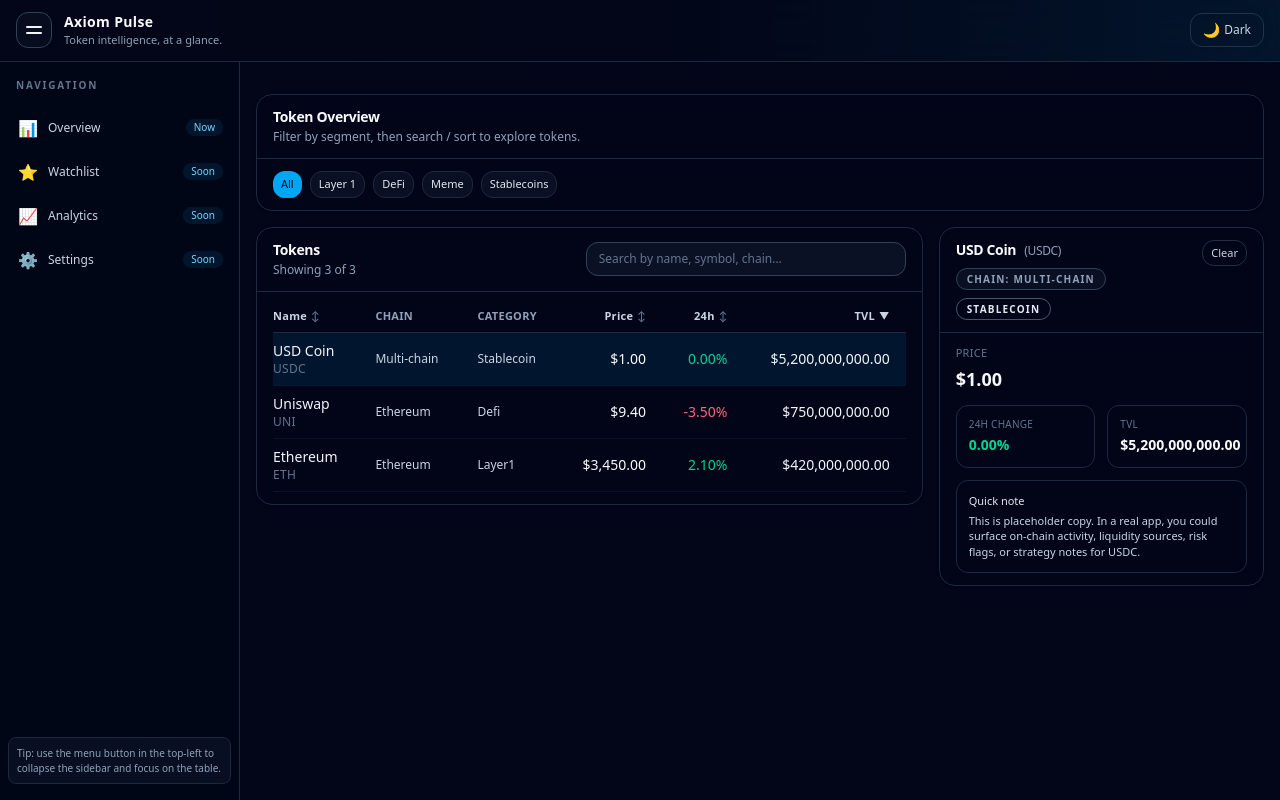
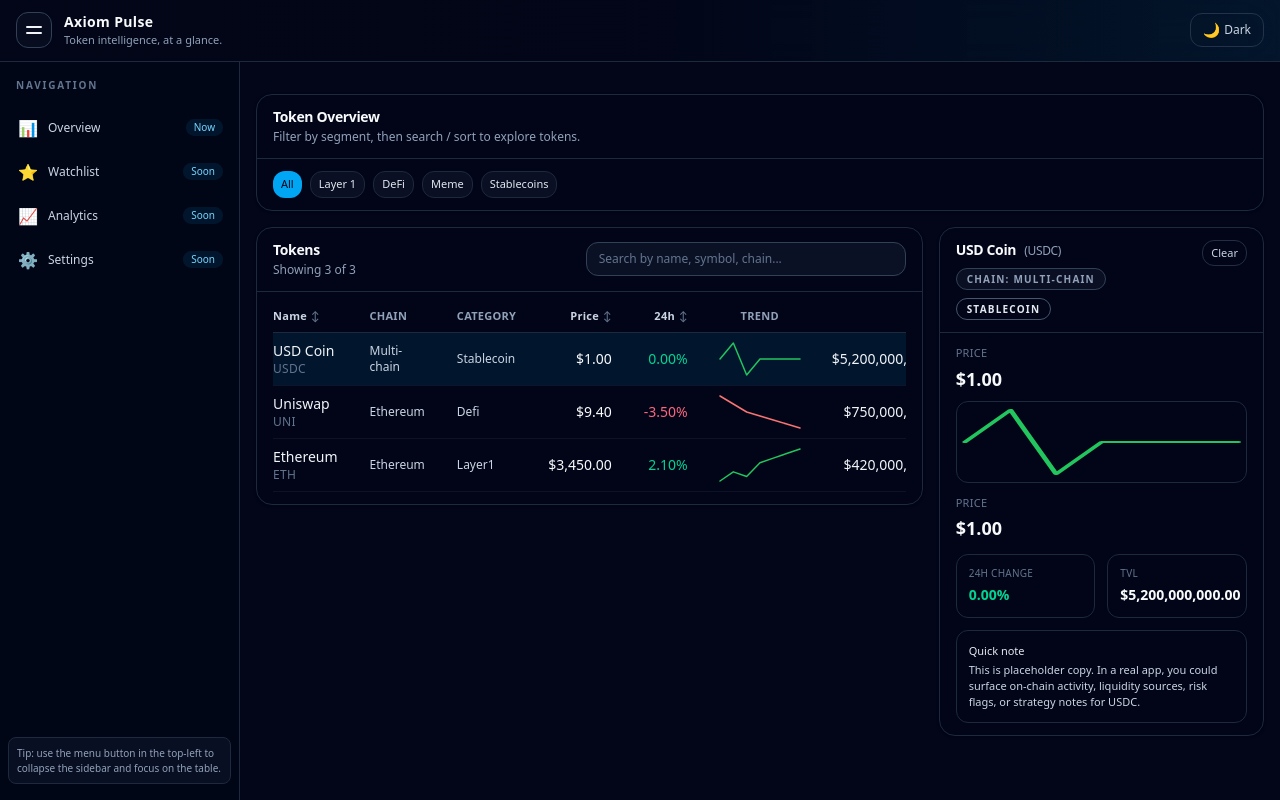
Before and after one commit to sangram-sethi/Token-Trading-Table, a Next.js app: page / in a window 1280 px wide. Both pictures are taken after a click on the element 589 px from the left and 359 px from the top of the page. Built offline with nearby package versions, Linux system fonts and the light colour scheme.

Commit message:
added sparkline

```diff
--- a/src/components/tokens/TokenDetailsPanel.tsx
+++ b/src/components/tokens/TokenDetailsPanel.tsx
@@ -13,6 +13,8 @@ import {
 } from "@/components/ui/Card";
 import { Button } from "@/components/ui/Button";
 import { Badge } from "@/components/ui/Badge";
+import TokenSparkline from "@/components/tokens/TokenSparkline";
+
 
 export default function TokenDetailsPanel() {
   const dispatch = useDispatch<AppDispatch>();
@@ -84,6 +86,25 @@ export default function TokenDetailsPanel() {
 
       <CardContent className="space-y-3 text-sm">
         <div>
+  <div className="text-[11px] uppercase tracking-wide text-slate-500">
+    Price
+  </div>
+  <div className="mt-1 text-lg font-semibold text-slate-50">
+    {formatCurrency(token.priceUsd)}
+  </div>
+
+  {/* bigger sparkline */}
+  <div className="mt-2 rounded-xl border border-slate-800 bg-slate-950/40 p-2">
+    <TokenSparkline
+      points={token.history}
+      className="h-16 w-full"
+      height={48}
+      strokeWidth={1.6}
+    />
+  </div>
+</div>
+
+        <div>
           <div className="text-[11px] uppercase tracking-wide text-slate-500">
             Price
           </div>
--- a/src/components/tokens/TokenList.tsx
+++ b/src/components/tokens/TokenList.tsx
@@ -13,6 +13,7 @@ import {
   CardContent,
 } from "@/components/ui/Card";
 import { Input } from "@/components/ui/Input";
+import TokenSparkline from "@/components/tokens/TokenSparkline";
 
 type SortKey = "name" | "price" | "change24h" | "tvl";
 type SortDirection = "asc" | "desc";
@@ -26,7 +27,6 @@ export default function TokenList() {
   const [sortKey, setSortKey] = useState<SortKey>("tvl");
   const [sortDirection, setSortDirection] = useState<SortDirection>("desc");
 
-  // Fetch tokens on first load
   useEffect(() => {
     if (status === "idle") {
       dispatch(fetchTokens());
@@ -58,13 +58,11 @@ export default function TokenList() {
     );
   };
 
-  // 1) category filter
   const filteredByCategory =
     filteredCategory === "all"
       ? tokens
       : tokens.filter((t) => t.category === filteredCategory);
 
-  // 2) search filter
   const searchedTokens = filteredByCategory.filter((t) => {
     if (!query.trim()) return true;
     const q = query.toLowerCase();
@@ -75,7 +73,6 @@ export default function TokenList() {
     );
   });
 
-  // 3) sorting
   const visibleTokens = [...searchedTokens].sort((a, b) => {
     let result = 0;
 
@@ -181,6 +178,9 @@ export default function TokenList() {
                       {renderSortIcon("change24h")}
                     </button>
                   </th>
+                  <th className="px-4 py-2 text-center text-[11px] font-semibold tracking-wide text-slate-400">
+                    Trend
+                  </th>
                   <th className="px-4 py-2 text-right">
                     <button
                       type="button"
@@ -235,6 +235,14 @@ export default function TokenList() {
                       >
                         {formatPercent(token.change24h)}
                       </td>
+                      <td className="px-4 py-2 text-center">
+                        <TokenSparkline
+                          points={token.history}
+                          className="mx-auto h-8 w-20"
+                          height={32}
+                          strokeWidth={1.5}
+                        />
+                      </td>
                       <td className="px-4 py-2 text-right text-sm text-slate-100">
                         {formatCurrency(token.tvlUsd)}
                       </td>
--- /dev/null
+++ b/src/components/tokens/TokenSparkline.tsx
@@ -0,0 +1,51 @@
+"use client";
+
+interface TokenSparklineProps {
+  points: number[];
+  className?: string;
+  height?: number;
+  strokeWidth?: number;
+}
+
+export default function TokenSparkline({
+  points,
+  className = "",
+  height = 32,
+  strokeWidth = 1.5,
+}: TokenSparklineProps) {
+  if (!points || points.length === 0) return null;
+
+  const width = 80;
+  const min = Math.min(...points);
+  const max = Math.max(...points);
+  const range = max - min || 1;
+
+  const coords = points
+    .map((p, i) => {
+      const x =
+        points.length === 1 ? width / 2 : (i / (points.length - 1)) * width;
+      const y = height - ((p - min) / range) * height;
+      return `${x},${y}`;
+    })
+    .join(" ");
+
+  const change = points[points.length - 1] - points[0];
+  const isUp = change >= 0;
+
+  return (
+    <svg
+      viewBox={`0 0 ${width} ${height}`}
+      preserveAspectRatio="none"
+      className={`overflow-visible ${className}`}
+    >
+      <polyline
+        points={coords}
+        fill="none"
+        stroke={isUp ? "#22c55e" : "#f97373"}
+        strokeWidth={strokeWidth}
+        strokeLinecap="round"
+        strokeLinejoin="round"
+      />
+    </svg>
+  );
+}
--- a/src/lib/mockTokens.ts
+++ b/src/lib/mockTokens.ts
@@ -10,6 +10,7 @@ export const mockTokens: Token[] = [
     priceUsd: 3450,
     change24h: 0.021,
     tvlUsd: 420_000_000,
+    history: [3100, 3200, 3150, 3300, 3350, 3400, 3450],
   },
   {
     id: "usdc",
@@ -20,6 +21,7 @@ export const mockTokens: Token[] = [
     priceUsd: 1,
     change24h: 0.0,
     tvlUsd: 5_200_000_000,
+    history: [1, 1.001, 0.999, 1.0, 1.0, 1.0, 1.0],
   },
   {
     id: "uni",
@@ -30,5 +32,6 @@ export const mockTokens: Token[] = [
     priceUsd: 9.4,
     change24h: -0.035,
     tvlUsd: 750_000_000,
+    history: [10.2, 10.0, 9.8, 9.7, 9.6, 9.5, 9.4],
   },
 ];
--- a/src/lib/types.ts
+++ b/src/lib/types.ts
@@ -9,4 +9,6 @@ export interface Token {
   priceUsd: number;
   change24h: number; // e.g. -0.034 => -3.4%
   tvlUsd: number;
+  // simple mock price history for sparkline (oldest → newest)
+  history: number[];
 }
```
